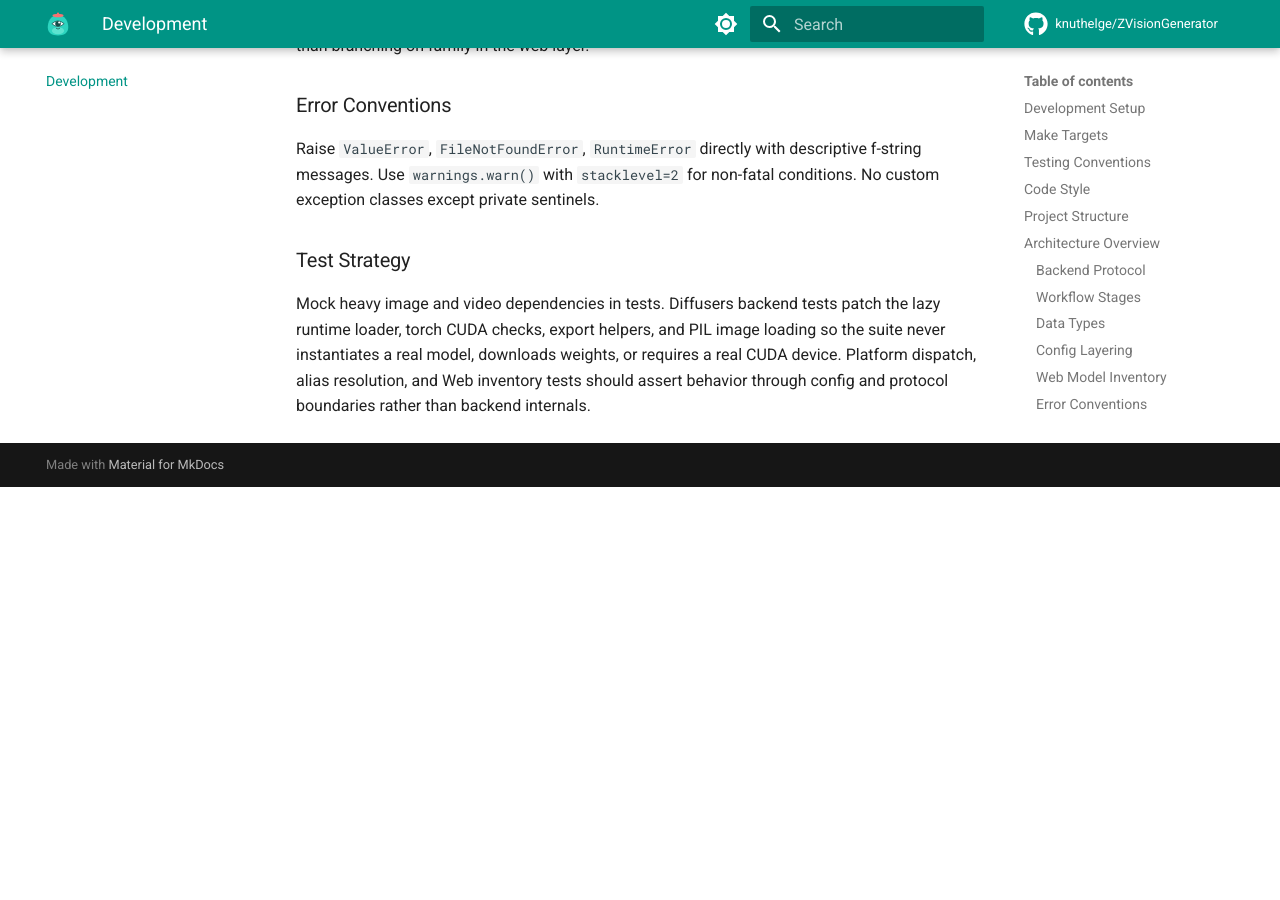
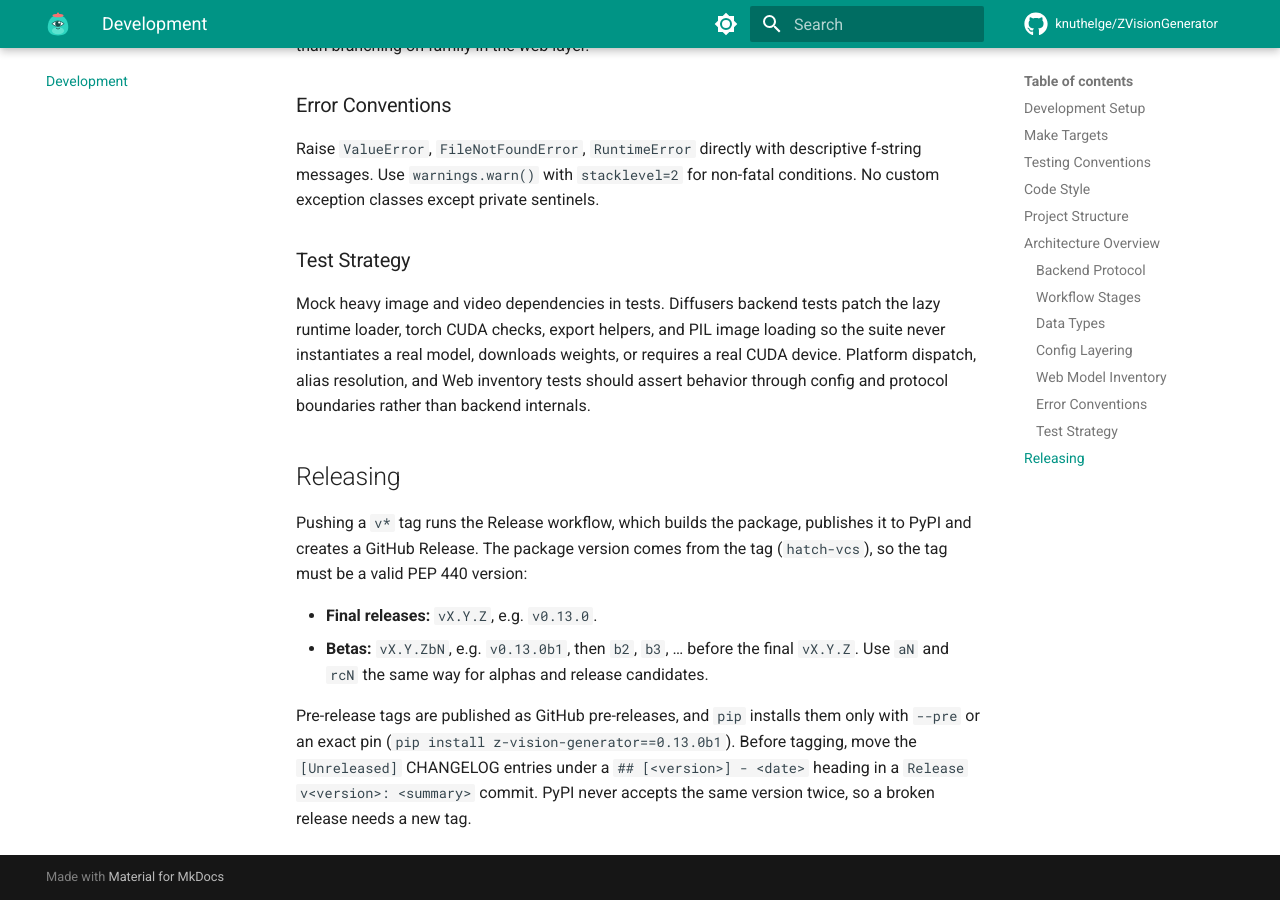
Before and after one commit to knuthelge/ZVisionGenerator, an MkDocs documentation site: the page built from docs/development.md, in a window 1280 px wide and 900 px high, scrolled down 5163 px. Built offline with MkDocs 1.6.1 and Material for MkDocs 9.7.7, drawn with Linux system fonts in a browser that asks for light colours; comment, search, counter and statistics services are not loaded; before the commit the page ends 5650 px from its top, so only the background shows below that.

Commit message:
Release v0.13.0b1: live denoising previews and model memory status (beta)
- Web UI job cards show live previews at 25/50/75% of the denoising steps
  on macOS, so a generation can be skipped early.
- The model picker and Models page show download and memory-fit status,
  and finished web jobs return their model memory to macOS.
- Beta tags (vX.Y.ZbN, also aN/rcN) are published as GitHub pre-releases;
  document the release and tag conventions.

```diff
--- a/docs/development.md
+++ b/docs/development.md
@@ -159,3 +159,12 @@ Raise `ValueError`, `FileNotFoundError`, `RuntimeError` directly with descriptiv
 ### Test Strategy
 
 Mock heavy image and video dependencies in tests. Diffusers backend tests patch the lazy runtime loader, torch CUDA checks, export helpers, and PIL image loading so the suite never instantiates a real model, downloads weights, or requires a real CUDA device. Platform dispatch, alias resolution, and Web inventory tests should assert behavior through config and protocol boundaries rather than backend internals.
+
+## Releasing
+
+Pushing a `v*` tag runs the Release workflow, which builds the package, publishes it to PyPI and creates a GitHub Release. The package version comes from the tag (`hatch-vcs`), so the tag must be a valid PEP 440 version:
+
+- **Final releases:** `vX.Y.Z`, e.g. `v0.13.0`.
+- **Betas:** `vX.Y.ZbN`, e.g. `v0.13.0b1`, then `b2`, `b3`, … before the final `vX.Y.Z`. Use `aN` and `rcN` the same way for alphas and release candidates.
+
+Pre-release tags are published as GitHub pre-releases, and `pip` installs them only with `--pre` or an exact pin (`pip install z-vision-generator==0.13.0b1`). Before tagging, move the `[Unreleased]` CHANGELOG entries under a `## [<version>] - <date>` heading in a `Release v<version>: <summary>` commit. PyPI never accepts the same version twice, so a broken release needs a new tag.
```
Also changed, not shown: CHANGELOG.md (+2 -0 lines), 1 other file.
